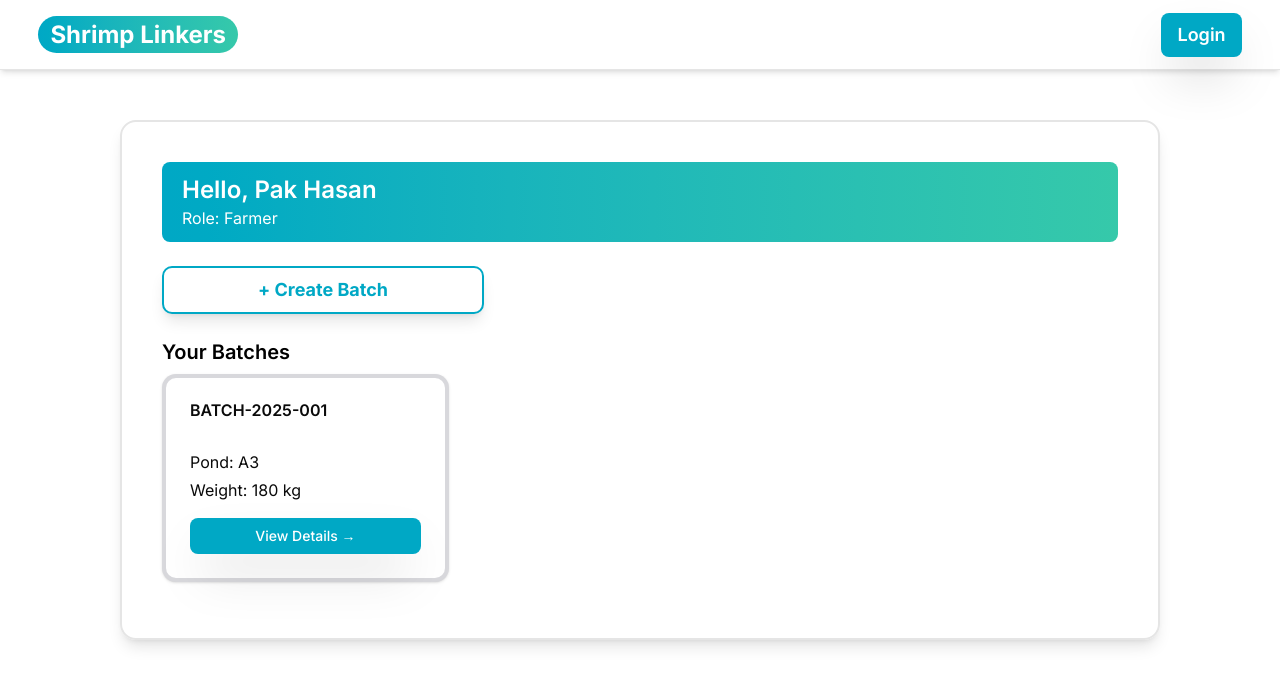
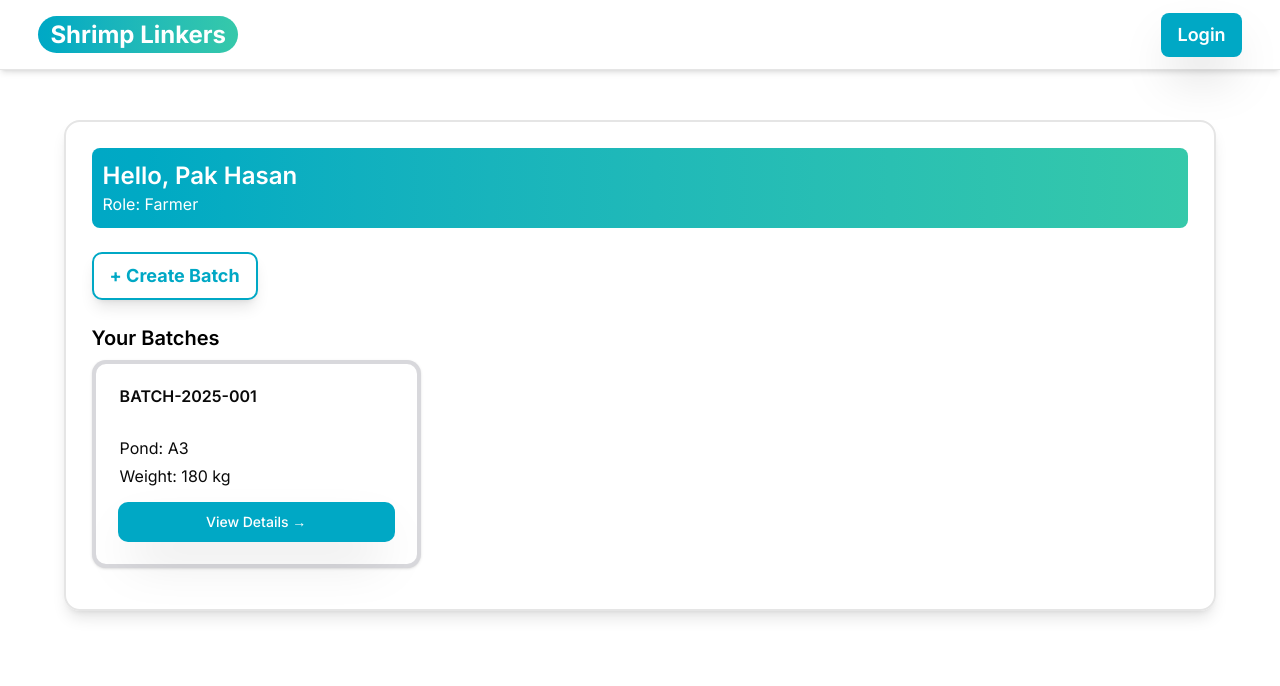
Before and after one commit to Leficullen/starterup-fe, a Next.js app: page /farmer in a window 1280 px wide. Shown: the top 686 px of the page. Built offline with nearby package versions, Linux system fonts and the light colour scheme.

Commit message:
feat: nambah kaki

```diff
--- a/app/farmer/page.tsx
+++ b/app/farmer/page.tsx
@@ -4,17 +4,17 @@ import Link from "next/link";
 
 export default function FarmerDashboard() {
   return (
-    <div className="mx-30 my-20 to-accent p-10 rounded-2xl text-background shadow-lg border-2 mt-30">
-      <div className="bg-linear-to-r from-primary to-accent px-5 py-3 rounded-md">
-        <h1 className="text-2xl font-semibold text-background">
+    <div className="mx-[5%] my-20 to-accent md:p-[2%] p-[3%] rounded-2xl text-background shadow-lg border-2 mt-30">
+      <div className="bg-linear-to-r from-primary to-accent px-[3%] md:px-[1%] py-3 rounded-md">
+        <h1 className="text-lg md:text-2xl font-semibold text-background">
           Hello, Pak Hasan
         </h1>
         <p className="text-background">Role: Farmer</p>
       </div>
 
-      <div className="grid grid-cols-2 gap-4 mt-6">
-        <Link href="/farmer/create-batch">
-          <Button className="bg-background shadow-lg  border-2 rounded-lg w-fit px-[20%] text-lg text-primary hover:text-background hover:bg-primary font-bold border-primary ">
+      <div className="flex gap-4 mt-6 w-full">
+        <Link href="/farmer/create-batch" className="w-full">
+          <Button className="bg-background shadow-lg border-2 rounded-lg w-full md:w-fit flex text-base md:text-lg text-primary hover:text-background hover:bg-primary font-bold border-primary">
             + Create Batch
           </Button>
         </Link>
@@ -22,7 +22,7 @@ export default function FarmerDashboard() {
 
       <h2 className="text-xl font-semibold mt-6 mb-2 text-foreground">Your Batches</h2>
 
-      <Card className="bg-white w-[30%] border-zinc-400/40 border-4 mb-4 hover:border-primary/50 smooth">
+      <Card className="bg-white md:w-[30%] border-zinc-400/40 border-4 mb-4 hover:border-primary/50 smooth">
         <CardHeader>
           <CardTitle>BATCH-2025-001</CardTitle>
         </CardHeader>
@@ -30,7 +30,7 @@ export default function FarmerDashboard() {
           <p>Pond: A3</p>
           <p>Weight: 180 kg</p>
           <Link href="/batch/BATCH-2025-001">
-            <Button className="w-full mt-3 ">
+            <Button className="w-full mt-3 ring-primary ring-2 ">
               View Details →
             </Button>
           </Link>
--- a/app/login/page.tsx
+++ b/app/login/page.tsx
@@ -7,12 +7,12 @@ import Link from "next/link";
 export default function LoginPage() {
   return (
     <div className="min-h-screen flex items-center justify-center bg-[url('/pantai_cuk.jpg')] bg-cover ">
-      <div className="bg-background/20 via-primary to-accent backdrop-blur-xl p-8 rounded-2xl shadow-xl w-full mx-[30%] border border-background/20">
-        <h1 className="text-4xl font-semibold text-background mb-6 text-center">
+      <div className="bg-background/20 via-primary to-accent backdrop-blur-xl p-8 rounded-2xl shadow-xl w-full md:mx-[30%] mx-[10%] border border-background/20">
+        <h1 className="text-2xl md:text-4xl font-semibold text-background mb-6 text-center">
           Login
         </h1>
 
-        <div className="space-y-4 text-xl">
+        <div className="space-y-4 text-lg md:text-xl">
           <Input
             type="email"
             placeholder="Email"
@@ -25,10 +25,10 @@ export default function LoginPage() {
           />
 
           <Link href="/farmer">
-            <Button className="w-full text-xl py-2">Login</Button>
+            <Button className="w-full text-md md:text-xl py-1 md:py-2">Login</Button>
           </Link>
 
-          <p className="text-base text-center text-foreground/70/60 mt-5">
+          <p className="text-sm md:text-base text-center text-foreground/70/60 mt-5">
             Didn't have any account?{" "}
             <Link href="/register">
               <span className="text-white hover:text-accent">Register</span>
--- /dev/null
+++ b/components/Footer.tsx
@@ -0,0 +1,14 @@
+import React from 'react'
+
+const Footer = () => {
+  return (
+    <div className="bg-linear-to-b from-primary to-accent h-[120px] w-screen my-auto flex flex-col mx-auto justify-center items-center">
+      <h2 className="text-background font-semibold text-center w-full">
+        © 2025 Shrimp Linkers - Made with love by <span className='ml-1 text-primary bg-white rounded-xl px-1'>Starter Up</span>
+      </h2>
+      <p className="text-background">All Rights Reseved</p>
+    </div>
+  );
+}
+
+export default Footer
```
